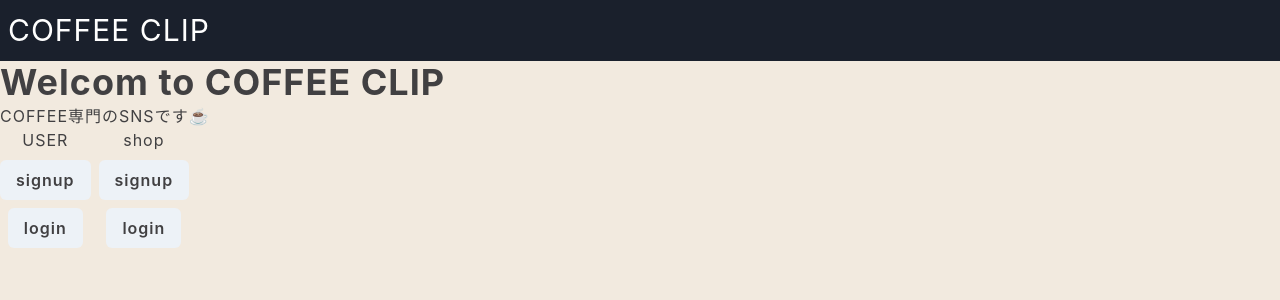
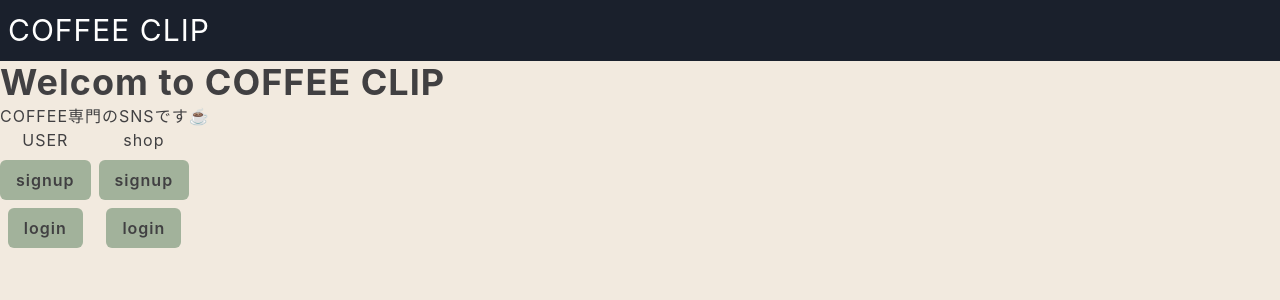
Before and after one commit to ccj7/coffee-clip, a Next.js app in the folder front/: page / in a window 1280 px wide. Shown: the top 300 px of the page. Built offline with nearby package versions, Linux system fonts and the light colour scheme; no server answers.

Commit message:
css: Buttonコンポーネントの中を修正、ボタンの色を変更した

```diff
--- a/front/components/Button.tsx
+++ b/front/components/Button.tsx
@@ -1,4 +1,4 @@
-import { Button, Icon } from '@chakra-ui/react'
+import { background, Button } from '@chakra-ui/react'
 import React from 'react'
 
 // TODO propsの型を変換する
@@ -7,7 +7,12 @@ const PrimaryButton = (props: any) => {
   const { text, onclick } = props
   return (
     <>
-      <Button onClick={onclick}>{text}</Button>
+      <Button
+       onClick={onclick}
+       backgroundColor='brand.color5'
+       color='brand.color1'
+       _hover={{backgroundColor:'rgba(162, 178, 155, 0.6)', color:'rgba(65, 64, 66, 0.6)'}}
+      >{text}</Button>
     </>
   )
 }
```
